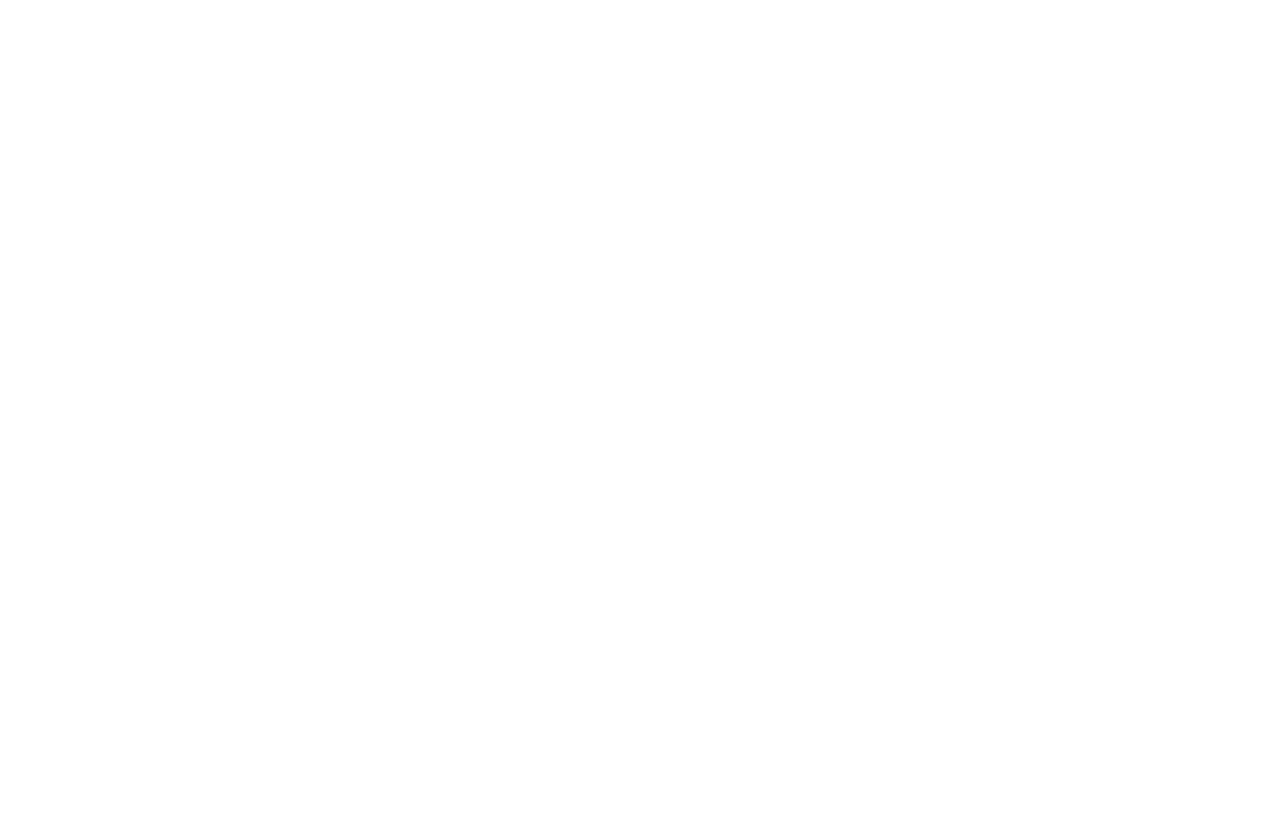
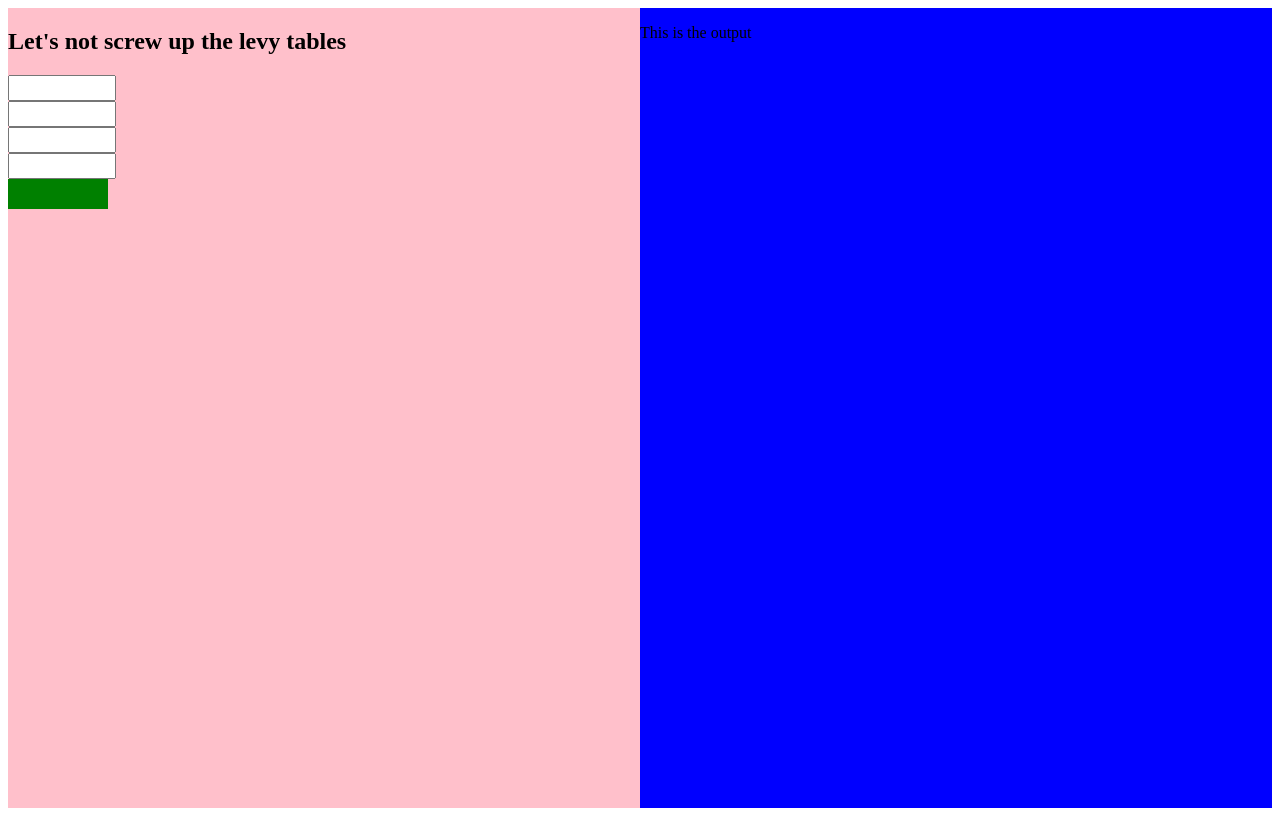
Before and after one commit to arrianne/levy-table-calculator, a plain HTML site: page index.html in a window 1280 px wide. Drawn offline with Linux system fonts and the light colour scheme.

Commit message:
setting up basic layout

```diff
--- a/index.html
+++ b/index.html
@@ -2,9 +2,26 @@
 <html>
   <head>
     <meta charset="utf-8">
+    <link rel="stylesheet" href="styles.css">
+    <script src="levy-maths.js"></script>
     <title>Let's not screw up the levy tables</title>
   </head>
   <body>
 
+
+    <section class="input-section">
+      <h1>Let's not screw up the levy tables</h1>
+      <input type="text" name="" value="" class="input">
+      <input type="text" name="" value="" class="input">
+      <input type="text" name="" value="" class="input">
+      <input type="text" name="" value="" class="input">
+      <button type="submit" class="calculate-button"></button>
+    </section>
+    <section class="output-section">
+      <div class="">
+        <p>This is the output</p>
+      </div>
+    </section>
+
   </body>
 </html>
--- a/styles.css
+++ b/styles.css
@@ -0,0 +1,38 @@
+
+body {
+  width: auto;
+  height: 100vh;
+  display: flex;
+}
+
+.input-section {
+  width: 50%;
+  height: 100%;
+  display: flex;
+  flex-direction: column;
+  background-color: pink;
+}
+
+.output-section {
+  width: 50%;
+  height: 100%;
+  display: flex;
+  background-color: blue;
+}
+
+
+.input {
+  width: 100px;
+  height: 20px;
+}
+
+.calculate-button {
+    background-color: green;
+    border: none;
+    color: white;
+    padding: 15px 32px;
+    text-align: center;
+    text-decoration: none;
+    width: 100px;
+    font-size: 16px;
+}
```
